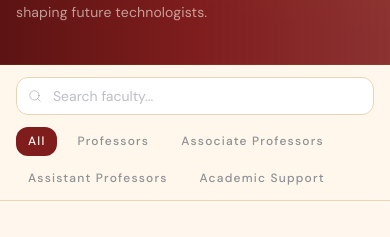
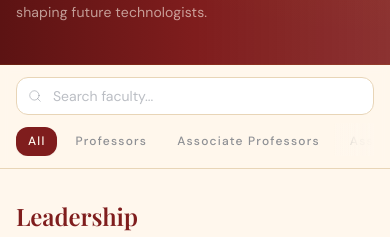
Before and after one commit to EugeneElias7/christ-info, a React (Vite) app in the folder christ-info/: page /faculty in a window 390 px wide. Shown: the part 185-422 px from the top of the page. Built offline with nearby package versions, Linux system fonts and the light colour scheme; a web font is replaced by a local one.

Commit message:
Improve mobile filter tabs with horizontal scroll and fade gradient indicator

```diff
--- a/christ-info/src/pages/FacultyPage.tsx
+++ b/christ-info/src/pages/FacultyPage.tsx
@@ -196,7 +196,7 @@ export function FacultyPage() {
       </div>
 
       <div className="sticky top-nav-h z-10 bg-cream/95 backdrop-blur-sm border-b border-cream-border">
-        <div className="mx-auto max-w-7xl px-section-x-sm sm:px-section-x-md lg:px-section-x py-3 pb-2 relative">
+        <div className="mx-auto max-w-7xl px-section-x-sm sm:px-section-x-md lg:px-section-x py-3 relative">
           <div className="relative w-full sm:w-64 mb-2 sm:mb-0 sm:absolute sm:right-4 sm:top-3">
             <Search size={14} strokeWidth={1.5} className="absolute left-3 top-1/2 -translate-y-1/2 text-charcoal/30" />
             <input
@@ -207,20 +207,47 @@ export function FacultyPage() {
               className="w-full pl-9 pr-3 py-2 rounded-card bg-white border border-cream-border text-sm font-sans text-charcoal placeholder:text-charcoal/30 focus:outline-none focus:border-gold/50 transition-colors"
             />
           </div>
-          <div className="flex flex-wrap gap-2 pt-1 sm:pt-0 sm:pr-[18rem] overflow-visible">
+
+          <div className="relative sm:pr-[18rem]">
+            {/* Fade gradient indicator — only visible on mobile when content overflows */}
+            <div className="pointer-events-none absolute right-0 top-0 bottom-0 w-10 z-[1] bg-gradient-to-l from-cream via-cream/90 to-transparent sm:hidden" />
+
+            <div
+              className="flex overflow-x-auto gap-1.5 pt-1 sm:pt-0 scroll-smooth whitespace-nowrap"
+              style={{
+                scrollbarWidth: 'thin',
+                WebkitOverflowScrolling: 'touch',
+                msOverflowStyle: '-ms-autohiding-scrollbar',
+              }}
+            >
               {filters.map((f) => (
                 <button
                   key={f}
                   onClick={() => setActiveFilter(f)}
-                className={`px-3 py-1.5 rounded-card text-label-sm font-sans font-medium whitespace-nowrap transition-all duration-250 ${
+                  className={`px-3 py-1.5 rounded-card text-label-sm font-sans font-medium whitespace-nowrap transition-all duration-250 flex-shrink-0 snap-start ${
                     activeFilter === f
-                    ? 'bg-maroon text-cream'
+                      ? 'bg-maroon text-cream shadow-sm'
                       : 'text-charcoal/50 hover:text-maroon hover:bg-maroon/5'
                   }`}
                 >
                   {f}
                 </button>
               ))}
+            </div>
+
+            {/* Custom thin scrollbar style for webkit */}
+            <style>{`
+              .sticky .overflow-x-auto::-webkit-scrollbar {
+                height: 3px;
+              }
+              .sticky .overflow-x-auto::-webkit-scrollbar-track {
+                background: transparent;
+              }
+              .sticky .overflow-x-auto::-webkit-scrollbar-thumb {
+                background: rgba(212, 160, 23, 0.25);
+                border-radius: 4px;
+              }
+            `}</style>
           </div>
         </div>
       </div>
```
Lines whose indentation alone changed are shown as unchanged.
